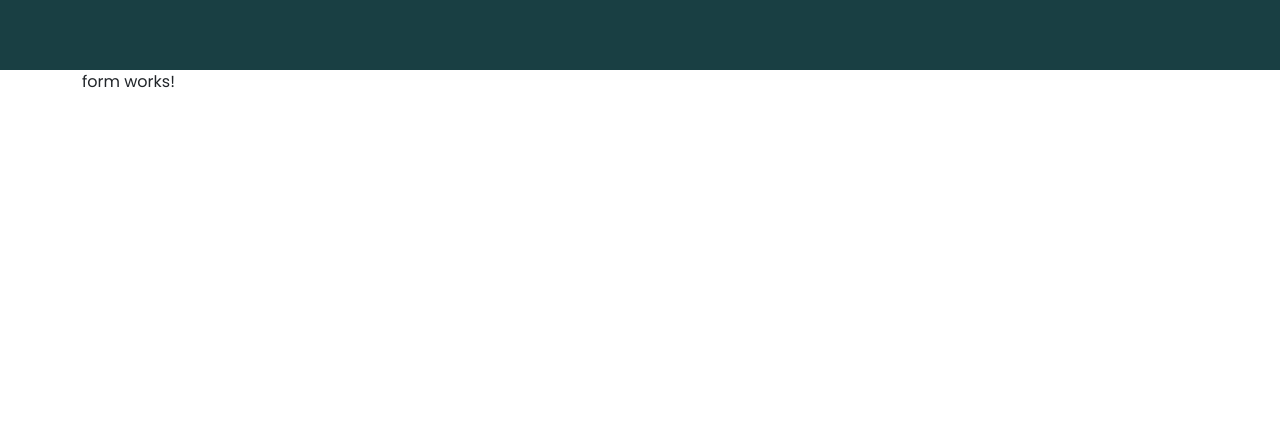
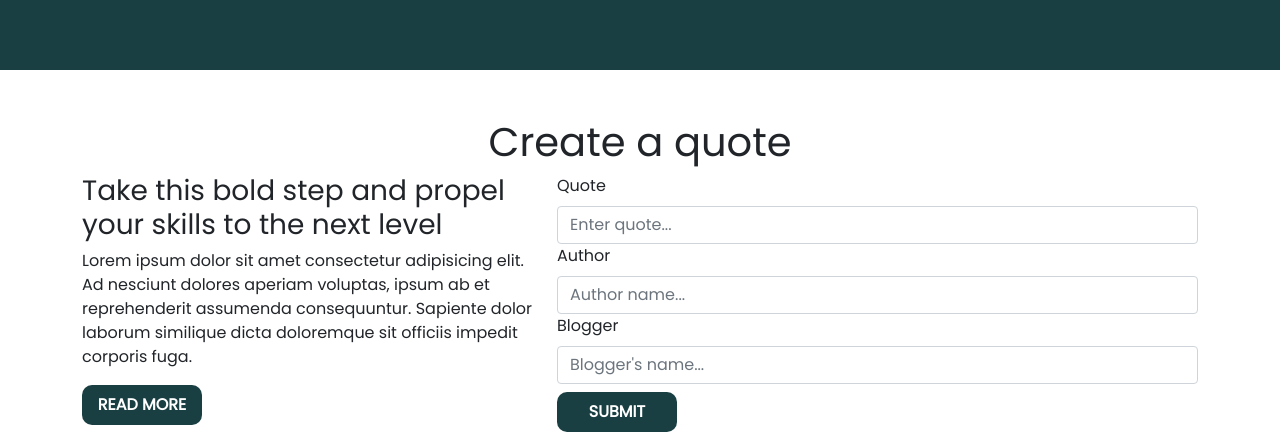
Before and after one commit to Marcos8060/Quote_Hub, an Angular app: page / in a window 1280 px wide. Shown: the part 730-1162 px from the top of the page. Before the commit the page ends 840 px from the top, so only its background shows below. Built offline with nearby package versions, Linux system fonts and the light colour scheme; a web font is replaced by a local one.

Commit message:
style the form component

```diff
--- a/src/app/form/form.component.css
+++ b/src/app/form/form.component.css
@@ -0,0 +1,8 @@
+.btn{
+    background: #193F43;
+    color: white;
+    border-radius: 10px;
+    height: 40px;
+    width: 120px;
+    font-weight: bolder;
+}
--- a/src/app/form/form.component.html
+++ b/src/app/form/form.component.html
@@ -1 +1,20 @@
-<p>form works!</p>
+<div class="row mt-5">
+    <h1 class="text-center">Create a quote</h1>
+    <div class="col-md-5">
+        <h3>Take this bold step and propel your skills to the next level</h3>
+        <p>Lorem ipsum dolor sit amet consectetur adipisicing elit. Ad nesciunt dolores
+             aperiam voluptas, ipsum ab et reprehenderit assumenda consequuntur. Sapiente
+              dolor laborum similique dicta doloremque sit officiis impedit corporis fuga.
+        </p>
+        <button class="btn text-uppercase">Read more</button>
+    </div>
+    <div class="col-md-7">
+        <label for="quote" class="form-label">Quote</label>
+        <input type="text" class="form-control" placeholder="Enter quote...">
+        <label for="author" class="form-label">Author</label>
+        <input type="text" class="form-control" placeholder="Author name...">
+        <label for="blogger" class="form-label">Blogger</label>
+        <input type="text" class="form-control" placeholder="Blogger's name...">
+        <button class="text-uppercase btn mt-2">submit</button>
+    </div>
+</div>
```
